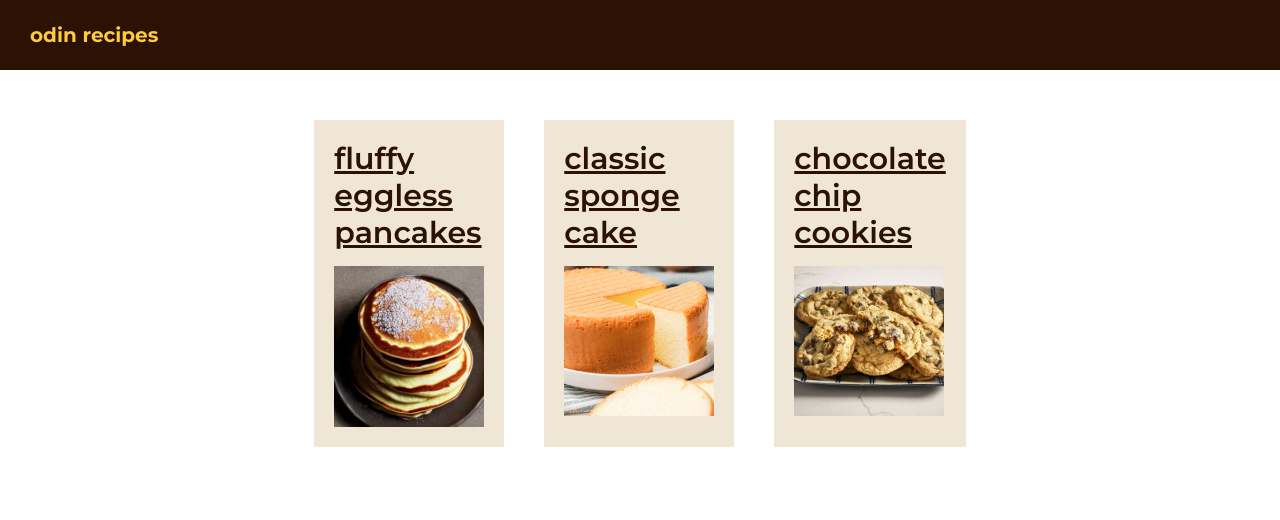
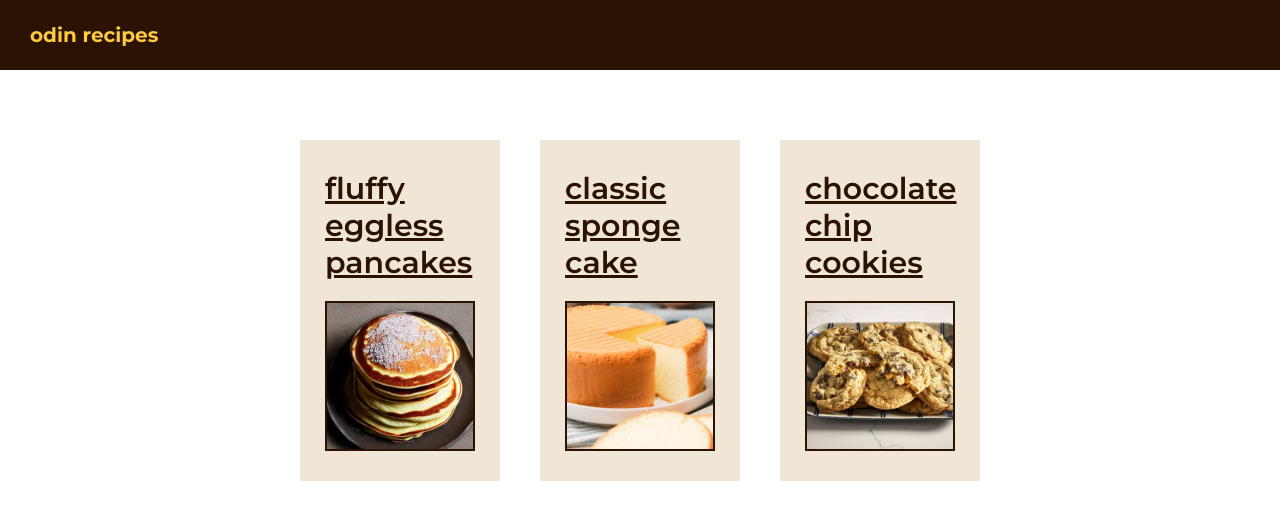
Before and after one commit to mosfi99/top, a plain HTML site: page foundations/odin-recipes-styled/index.html in a window 1280 px wide. Drawn offline with Linux system fonts and the light colour scheme.

Commit message:
Fix recipe card layout

```diff
--- a/foundations/odin-recipes-styled/index.html
+++ b/foundations/odin-recipes-styled/index.html
@@ -17,27 +17,27 @@
 				><a class="btn-home" href="./index.html">odin recipes</a></span
 			>
 		</header>
-		<div class="main-container">
+		<div class="container">
 			<div class="card">
 				<a class="link-to-recipe" href="./recipes/pancakes.html"
-						>fluffy eggless pancakes</a
-					><img
-						class="small-img"
-						src="./images/pancakes.jpg"
-						alt="" />
+					><h1 class="recipe-title">fluffy eggless pancakes</h1>
+					<img class="small-img" src="./images/pancakes.jpg" alt=""
+				/></a>
 			</div>
 			<div class="card">
 				<a class="link-to-recipe" href="./recipes/sponge-cake.html"
-						>classic sponge cake</a
-					><img
+					><h1 class="recipe-title">classic sponge cake</h1>
+					<img
 						class="small-img"
 						src="./images/sponge-cake.jpg"
-						alt="" />
+						alt=""
+				/></a>
 			</div>
 			<div class="card">
 				<a class="link-to-recipe" href="./recipes/cookies.html"
-						>chocolate chip cookies</a
-					><img class="small-img" src="./images/cookies.jpg" alt="" />
+					><h1 class="recipe-title">chocolate chip cookies</h1>
+					<img class="small-img" src="./images/cookies.jpg" alt=""
+				/></a>
 			</div>
 		</div>
 	</body>
--- a/foundations/odin-recipes-styled/main.css
+++ b/foundations/odin-recipes-styled/main.css
@@ -17,6 +17,7 @@ html {
 body {
 	min-height: 100vh;
 	background-color: #fff;
+	padding-top: 70px; /* Add padding-top to account for the fixed header */
 }
 
 header {
@@ -44,38 +45,41 @@ header {
 	text-decoration: underline;
 }
 
-.main-container {
-	width: 600px;
-	margin: 100px auto;
+.container {
+	width: 700px;
+	margin: 50px auto;
 	display: flex;
 	justify-content: center;
 }
 
 .card {
+	background-color: #f0e6d6;
+	margin: 20px;
+}
+
+.link-to-recipe {
+	color: #2b1203;
+	display: block;
 	width: 200px;
-	background-color: #f0e6d6;
-	padding: 20px;
-	margin: 20px;
-	display: inline-block;
+	padding: 30px 20px;
 }
-.card:hover {
+
+.link-to-recipe:hover {
 	background-color: #fdca40;
 }
 
-.link-to-recipe {
+.recipe-title {
+	width: 150px;
+	text-align: left;
 	font-size: 30px;
 	font-weight: 600;
-	text-decoration: underline;
-	color: #2b1203;
+	margin: 0px auto 20px;
 }
 
 .small-img {
-	margin-top: 15px;
+	display: block;
+	border: 2px solid #2b1203;
 	width: 150px;
-	height: auto;
-	display: block;
+	height: 150px;
+	margin: 0px auto;
 }
-
-li:hover {
-	background-color: #fdca40;
-}
```
Lines whose indentation alone changed are shown as unchanged.
